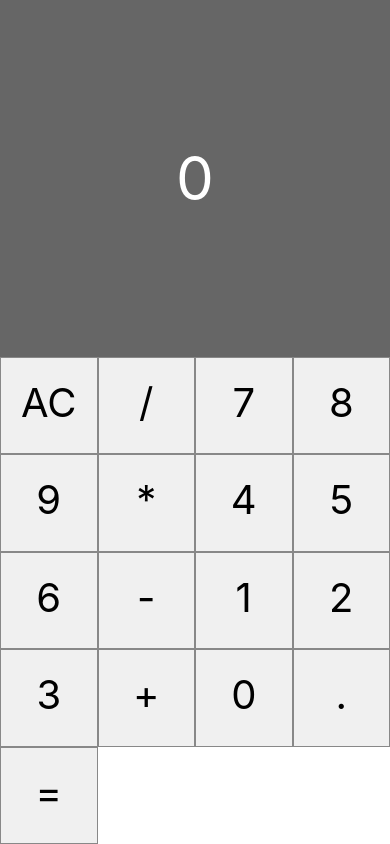
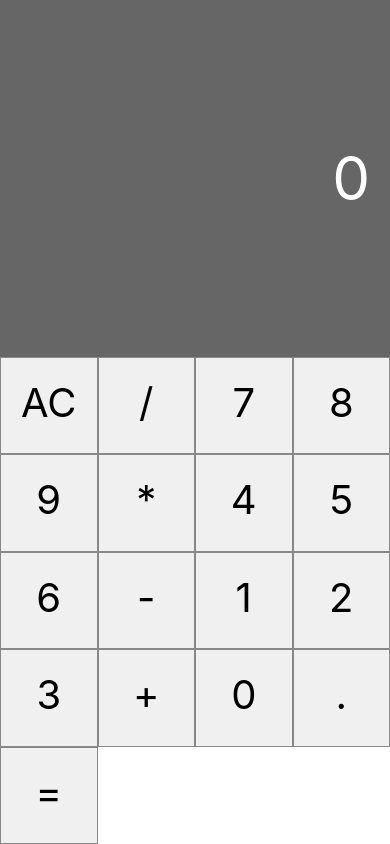
Before and after one commit to AlanSoaresDeOliveira/calculator, a React Native app: screen / in a window 390 px wide. Built offline with nearby package versions, Linux system fonts and the light colour scheme.

Commit message:
Add a news styles to Button component

```diff
--- a/src/components/Button.tsx
+++ b/src/components/Button.tsx
@@ -12,12 +12,33 @@ const styles = StyleSheet.create({
     borderWidth: 1,
     borderColor: '#888',
   },
+  operationButton: {
+    color: '#fff',
+    backgroundColor: '#fa8231',
+  },
+  buttonDouble: {
+    width: (Dimensions.get('window').width / 4) * 2,
+  },
+  buttonTriple: {
+    width: (Dimensions.get('window').width / 4) * 3,
+  },
 });
 
 export default (props) => {
+  const stylesButton = [styles.button];
+  if (props.double) {
+    stylesButton.push(styles.buttonDouble);
+  }
+  if (props.triple) {
+    stylesButton.push(styles.buttonTriple);
+  }
+  if (props.operation) {
+    stylesButton.push(styles.operationButton);
+  }
+
   return (
     <TouchableHighlight onPress={props.onclick}>
-      <Text style={styles.button}>{props.label}</Text>
+      <Text style={stylesButton}>{props.label}</Text>
     </TouchableHighlight>
   );
 };
--- a/src/components/Display.tsx
+++ b/src/components/Display.tsx
@@ -7,7 +7,7 @@ const styles = StyleSheet.create({
     padding: 20,
     justifyContent: 'center',
     backgroundColor: 'rgba(0,0,0,0.6)',
-    alignItems: 'center',
+    alignItems: 'flex-end',
   },
   displayValue: {
     fontSize: 60,
```
